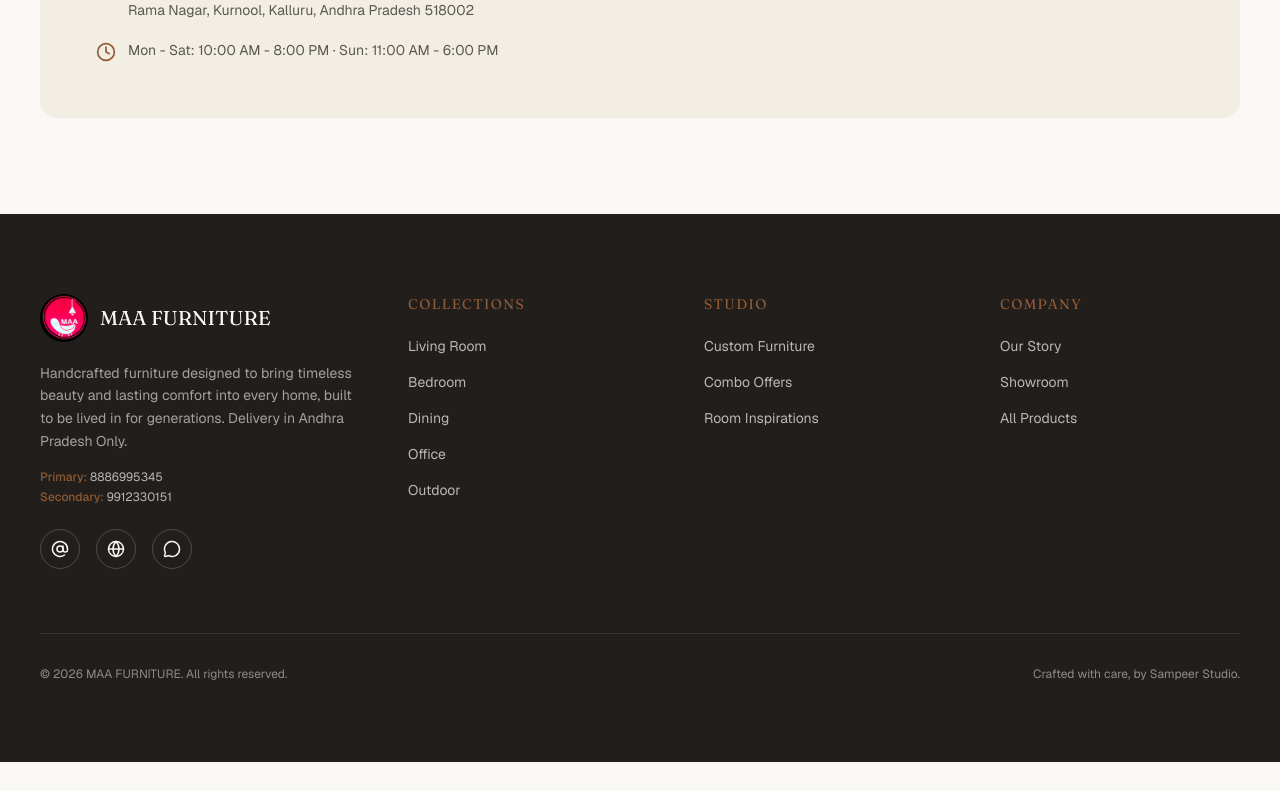
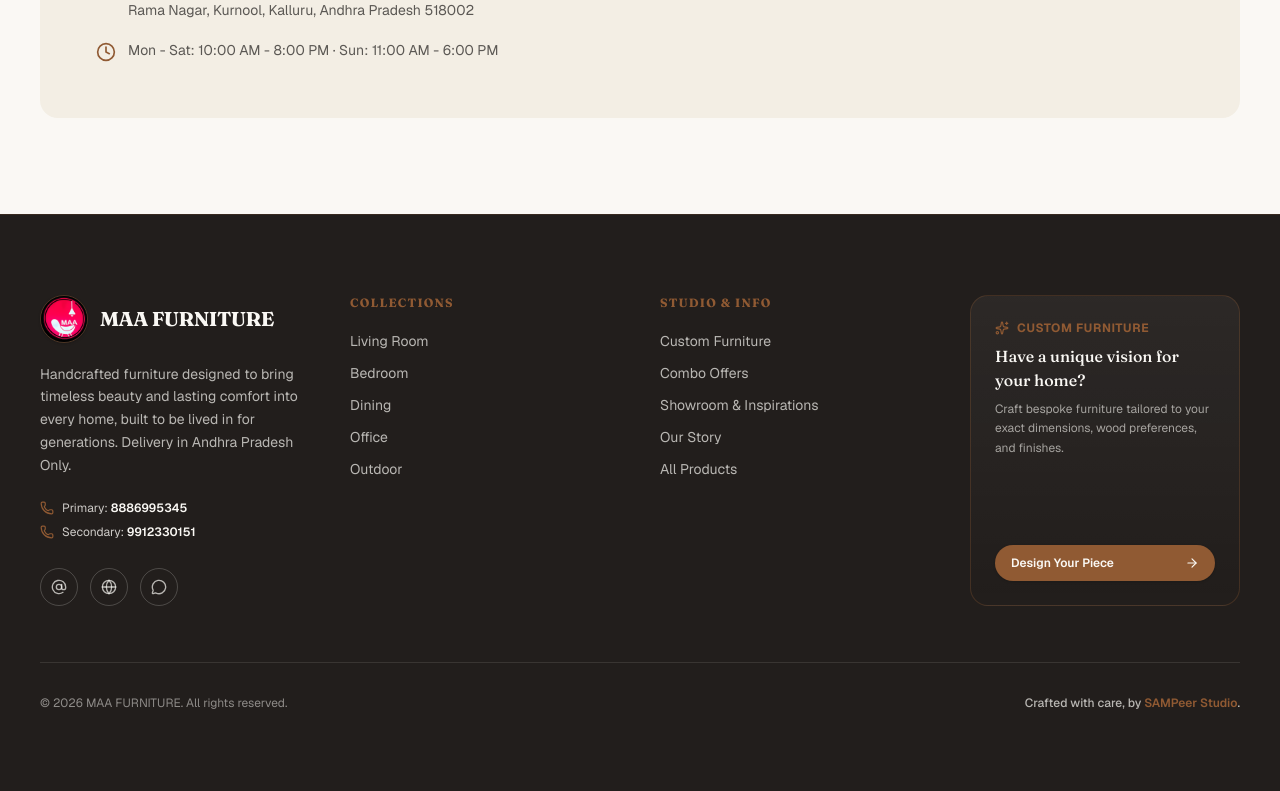
Before and after one commit to syedmukheeth/MAA, a Next.js app: page / in a window 1280 px wide. Shown: the part 3089-3880 px from the top of the page. Before the commit the page ends 3851 px from the top, so only its background shows below. Built offline with nearby package versions, Linux system fonts and the light colour scheme; no server answers; the database is empty.

Commit message:
fix(footer): update SAMPeer Studio attribution and redesign footer into modern 4-column layout

```diff
--- a/src/components/layout/Footer.tsx
+++ b/src/components/layout/Footer.tsx
@@ -1,37 +1,24 @@
 import Link from "next/link";
 import Image from "next/image";
-import { AtSign, Globe, MessageCircle } from "lucide-react";
+import { AtSign, Globe, MessageCircle, Phone, ArrowRight, Sparkles } from "lucide-react";
 import { hasPublishedTestimonials } from "@/lib/testimonials";
 
 type FooterLink = { label: string; href: string };
 
-const COLUMNS: { title: string; links: FooterLink[] }[] = [
-  {
-    title: "Collections",
-    links: [
+const COLLECTIONS_LINKS: FooterLink[] = [
   { label: "Living Room", href: "/products?category=LIVING_ROOM" },
   { label: "Bedroom", href: "/products?category=BEDROOM" },
   { label: "Dining", href: "/products?category=DINING" },
   { label: "Office", href: "/products?category=OFFICE" },
   { label: "Outdoor", href: "/products?category=OUTDOOR" },
-    ],
-  },
-  {
-    title: "Studio",
-    links: [
+];
+
+const STUDIO_COMPANY_LINKS: FooterLink[] = [
   { label: "Custom Furniture", href: "/custom-studio" },
   { label: "Combo Offers", href: "/combos" },
-      { label: "Room Inspirations", href: "/showroom" },
-    ],
-  },
-  {
-    title: "Company",
-    links: [
+  { label: "Showroom & Inspirations", href: "/showroom" },
   { label: "Our Story", href: "/#about" },
-      { label: "Showroom", href: "/showroom" },
   { label: "All Products", href: "/products" },
-    ],
-  },
 ];
 
 export async function Footer({
@@ -46,96 +33,102 @@
   deliveryMessage?: string;
 }) {
   const whatsappDigits = whatsapp?.replace(/[^0-9]/g, "");
+  const showReviews = await hasPublishedTestimonials();
 
-  // "Reviews" jumps to #testimonials, which only exists when something is
-  // published — see hasPublishedTestimonials().
-  const showReviews = await hasPublishedTestimonials();
-  const columns = COLUMNS.map((col) =>
-    col.title === "Company" && showReviews
-      ? {
-          ...col,
-          links: [
-            ...col.links.slice(0, 2),
-            { label: "Reviews", href: "/#testimonials" },
-            ...col.links.slice(2),
-          ],
-        }
-      : col
-  );
+  const studioLinks = showReviews
+    ? [
+        ...STUDIO_COMPANY_LINKS.slice(0, 3),
+        { label: "Customer Reviews", href: "/#testimonials" },
+        ...STUDIO_COMPANY_LINKS.slice(3),
+      ]
+    : STUDIO_COMPANY_LINKS;
 
   return (
-    <footer className="bg-charcoal text-ivory">
+    <footer className="bg-charcoal text-ivory border-t border-bronze/20">
       <div className="mx-auto max-w-7xl px-6 py-14 sm:py-16 lg:px-10 lg:py-20">
-        <div className="grid grid-cols-2 gap-x-8 gap-y-10 sm:grid-cols-3 sm:gap-x-6 lg:grid-cols-[1.3fr_1fr_1fr_1fr] lg:gap-14">
-          <div className="col-span-2 sm:col-span-3 lg:col-span-1">
+        <div className="grid grid-cols-1 gap-y-12 gap-x-8 md:grid-cols-2 lg:grid-cols-4 lg:gap-10">
+
+          {/* Column 1: Brand & Contact Info */}
+          <div className="space-y-5">
             <div className="flex items-center gap-3">
               <Image
                 src="/brand/logo.jpeg"
                 alt="MAA FURNITURE"
                 width={48}
                 height={48}
-                className="size-11 rounded-full sm:size-12"
+                className="size-11 rounded-full border border-bronze/40 sm:size-12 shadow-sm"
               />
-              <span className="font-heading text-lg sm:text-xl">MAA FURNITURE</span>
+              <span className="font-heading text-lg font-bold sm:text-xl tracking-tight text-ivory">
+                MAA FURNITURE
+              </span>
             </div>
-            <p className="mt-5 max-w-sm text-sm leading-relaxed text-ivory/60">
+
+            <p className="text-sm leading-relaxed text-ivory/70">
               Handcrafted furniture designed to bring timeless beauty and
               lasting comfort into every home, built to be lived in for
               generations.
               {deliveryMessage ? ` ${deliveryMessage}.` : ""}
             </p>
-            <div className="mt-4 text-xs text-ivory/70 space-y-1">
-              <p>
-                <span className="text-bronze font-medium">Primary:</span>{" "}
-                <a href="tel:8886995345" className="hover:text-ivory transition-colors">8886995345</a>
-              </p>
-              <p>
-                <span className="text-bronze font-medium">Secondary:</span>{" "}
-                <a href="tel:9912330151" className="hover:text-ivory transition-colors">9912330151</a>
-              </p>
+
+            <div className="space-y-2 pt-1 text-xs">
+              <a
+                href="tel:8886995345"
+                className="flex items-center gap-2 text-ivory/80 hover:text-bronze transition-colors"
+              >
+                <Phone size={14} className="text-bronze shrink-0" />
+                <span>Primary: <strong className="font-semibold text-ivory">8886995345</strong></span>
+              </a>
+              <a
+                href="tel:9912330151"
+                className="flex items-center gap-2 text-ivory/80 hover:text-bronze transition-colors"
+              >
+                <Phone size={14} className="text-bronze shrink-0" />
+                <span>Secondary: <strong className="font-semibold text-ivory">9912330151</strong></span>
+              </a>
             </div>
-            <div className="mt-6 flex gap-4">
+
+            <div className="flex gap-3 pt-2">
               <a
                 href={instagramUrl || "#"}
                 target={instagramUrl ? "_blank" : undefined}
                 rel="noopener noreferrer"
                 aria-label="Instagram"
-                className="rounded-full border border-ivory/20 p-2.5 transition-colors hover:border-bronze hover:text-bronze"
+                className="rounded-full border border-ivory/20 p-2.5 text-ivory/70 transition-colors hover:border-bronze hover:text-bronze hover:bg-bronze/10"
               >
-                <AtSign size={18} />
+                <AtSign size={16} />
               </a>
               <a
                 href={facebookUrl || "#"}
                 target={facebookUrl ? "_blank" : undefined}
                 rel="noopener noreferrer"
                 aria-label="Facebook"
-                className="rounded-full border border-ivory/20 p-2.5 transition-colors hover:border-bronze hover:text-bronze"
+                className="rounded-full border border-ivory/20 p-2.5 text-ivory/70 transition-colors hover:border-bronze hover:text-bronze hover:bg-bronze/10"
               >
-                <Globe size={18} />
+                <Globe size={16} />
               </a>
               <a
                 href={whatsappDigits ? `https://wa.me/${whatsappDigits}` : "#"}
                 target={whatsappDigits ? "_blank" : undefined}
                 rel="noopener noreferrer"
                 aria-label="WhatsApp"
-                className="rounded-full border border-ivory/20 p-2.5 transition-colors hover:border-bronze hover:text-bronze"
+                className="rounded-full border border-ivory/20 p-2.5 text-ivory/70 transition-colors hover:border-bronze hover:text-bronze hover:bg-bronze/10"
               >
-                <MessageCircle size={18} />
+                <MessageCircle size={16} />
               </a>
             </div>
           </div>
 
-          {columns.map((col) => (
-            <div key={col.title}>
-              <h4 className="font-heading text-sm uppercase tracking-widest text-bronze">
-                {col.title}
+          {/* Column 2: Collections */}
+          <div>
+            <h4 className="font-heading text-xs font-bold uppercase tracking-widest text-bronze">
+              Collections
             </h4>
-              <ul className="mt-5 space-y-3">
-                {col.links.map((link) => (
+            <ul className="mt-5 space-y-3 text-sm">
+              {COLLECTIONS_LINKS.map((link) => (
                 <li key={link.label}>
                   <Link
                     href={link.href}
-                      className="text-sm text-ivory/70 transition-colors hover:text-ivory"
+                    className="text-ivory/70 transition-colors hover:text-ivory hover:underline underline-offset-4"
                   >
                     {link.label}
                   </Link>
@@ -143,12 +136,57 @@
               ))}
             </ul>
           </div>
+
+          {/* Column 3: Studio & Company */}
+          <div>
+            <h4 className="font-heading text-xs font-bold uppercase tracking-widest text-bronze">
+              Studio & Info
+            </h4>
+            <ul className="mt-5 space-y-3 text-sm">
+              {studioLinks.map((link) => (
+                <li key={link.label}>
+                  <Link
+                    href={link.href}
+                    className="text-ivory/70 transition-colors hover:text-ivory hover:underline underline-offset-4"
+                  >
+                    {link.label}
+                  </Link>
+                </li>
               ))}
+            </ul>
           </div>
 
-        <div className="mt-12 flex flex-col items-center justify-between gap-3 border-t border-ivory/10 pt-8 text-center text-xs text-ivory/50 sm:mt-16 lg:flex-row lg:text-left">
+          {/* Column 4: Quick Custom Furniture Card */}
+          <div className="rounded-2xl border border-bronze/30 bg-gradient-to-b from-white/5 to-white/0 p-6 flex flex-col justify-between">
+            <div>
+              <div className="flex items-center gap-2 text-bronze text-xs font-bold uppercase tracking-wider">
+                <Sparkles size={14} />
+                <span>Custom Furniture</span>
+              </div>
+              <h5 className="mt-2 font-heading text-base font-medium text-ivory">
+                Have a unique vision for your home?
+              </h5>
+              <p className="mt-2 text-xs leading-relaxed text-ivory/60">
+                Craft bespoke furniture tailored to your exact dimensions, wood preferences, and finishes.
+              </p>
+            </div>
+            <Link
+              href="/custom-studio"
+              className="mt-6 flex items-center justify-between rounded-full bg-bronze px-4 py-2.5 text-xs font-semibold text-ivory hover:bg-bronze/90 transition-colors shadow-sm"
+            >
+              <span>Design Your Piece</span>
+              <ArrowRight size={14} />
+            </Link>
+          </div>
+
+        </div>
+
+        {/* Bottom Bar */}
+        <div className="mt-14 flex flex-col items-center justify-between gap-4 border-t border-ivory/10 pt-8 text-center text-xs text-ivory/50 sm:flex-row sm:text-left">
           <p>&copy; {new Date().getFullYear()} MAA FURNITURE. All rights reserved.</p>
-          <p>Crafted with care, by Sampeer Studio.</p>
+          <p className="font-medium text-ivory/70">
+            Crafted with care, by <span className="text-bronze font-semibold">SAMPeer Studio</span>.
+          </p>
         </div>
       </div>
     </footer>
```
Lines whose indentation alone changed are shown as unchanged.
